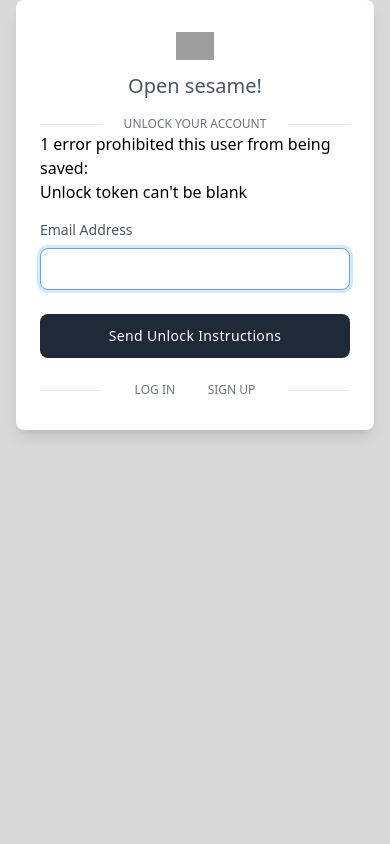
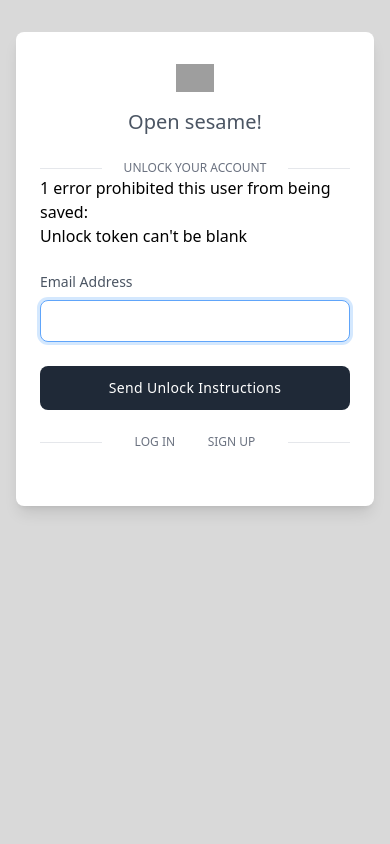
Before and after one commit to Thoth1111/Customer-Service-ITS, a Rails app: page /users/unlock in a window 390 px wide. Run offline with Rails 7, Linux system fonts and the light colour scheme; style sheets or scripts are compiled from the project's sources; some libraries are stand-ins or nearby versions; grey boxes are pictures that could not be loaded.

Commit message:
Update Unlock View

```diff
--- a/app/views/devise/unlocks/new.html.erb
+++ b/app/views/devise/unlocks/new.html.erb
@@ -1,16 +1,17 @@
-<div class="flex w-full max-w-sm mx-auto overflow-hidden bg-white rounded-lg shadow-lg dark:bg-gray-800 lg:max-w-4xl">
-    <div class="hidden bg-cover lg:block lg:w-1/2" style="background-image: url('<%= asset_path('ideogram_1.jpg') %>');"></div>
+<div class="container h-screen py-8">
+  <div class="flex w-full max-w-sm mx-auto overflow-hidden bg-white rounded-lg shadow-lg dark:bg-gray-800 lg:max-w-4xl">
+    <div class="hidden bg-cover lg:block lg:w-1/2" style="background-image: url('<%= asset_path('Ai_book_art.jpg') %>');"></div>
 
     <div class="w-full px-6 py-8 md:px-8 lg:w-1/2">
         <div class="flex justify-center mx-auto">
             <img class="w-auto h-7 sm:h-8" src="https://merakiui.com/images/logo.svg", alt="">
         </div>
 
-        <p class="mt-3 text-xl text-center text-gray-600 dark:text-gray-200">
+        <p class="mt-4 text-xl text-center text-gray-600 dark:text-gray-200">
             Open sesame!
         </p>
 
-        <div class="flex items-center justify-between mt-4">
+        <div class="flex items-center justify-between mt-6">
             <span class="w-1/5 border-b dark:border-gray-600 lg:w-1/4"></span>
             <span class="text-xs text-center text-gray-500 uppercase dark:text-gray-400">Unlock your Account</span>
             <span class="w-1/5 border-b dark:border-gray-600 lg:w-1/4"></span>
@@ -19,7 +20,7 @@
         <%= form_for(resource, as: resource_name, url: unlock_path(resource_name), html: { method: :post }) do |f| %>
           <%= render "devise/shared/error_messages", resource: resource %>
 
-          <div class="field mt-4">
+          <div class="field mt-6">
             <%= f.label :email, "Email Address", class: "block mb-2 text-sm font-medium text-gray-600 dark:text-gray-200" %>
             <%= f.email_field :email, autofocus: true, autocomplete: "email", class: "block w-full px-4 py-2 text-gray-700 bg-white border rounded-lg dark:bg-gray-800 dark:text-gray-300 dark:border-gray-600 focus:border-blue-400 focus:ring-opacity-40 dark:focus:border-blue-300 focus:outline-none focus:ring focus:ring-blue-300" %>
           </div>
@@ -29,11 +30,12 @@
           </div>
         <% end %>
 
-        <div class="flex items-center justify-between mt-6">
+        <div class="flex items-center justify-between mt-6 mb-6">
             <span class="w-1/5 border-b dark:border-gray-600 md:w-1/4"></span>
             <%= link_to "Log in", new_session_path(resource_name), class: "text-xs text-gray-500 uppercase dark:text-gray-400 hover:underline" %>
             <%= link_to "Sign up", new_registration_path(resource_name), class: "text-xs text-gray-500 uppercase dark:text-gray-400 hover:underline" %>
             <span class="w-1/5 border-b dark:border-gray-600 md:w-1/4"></span>
         </div>
     </div>
+  </div>
 </div>
```
